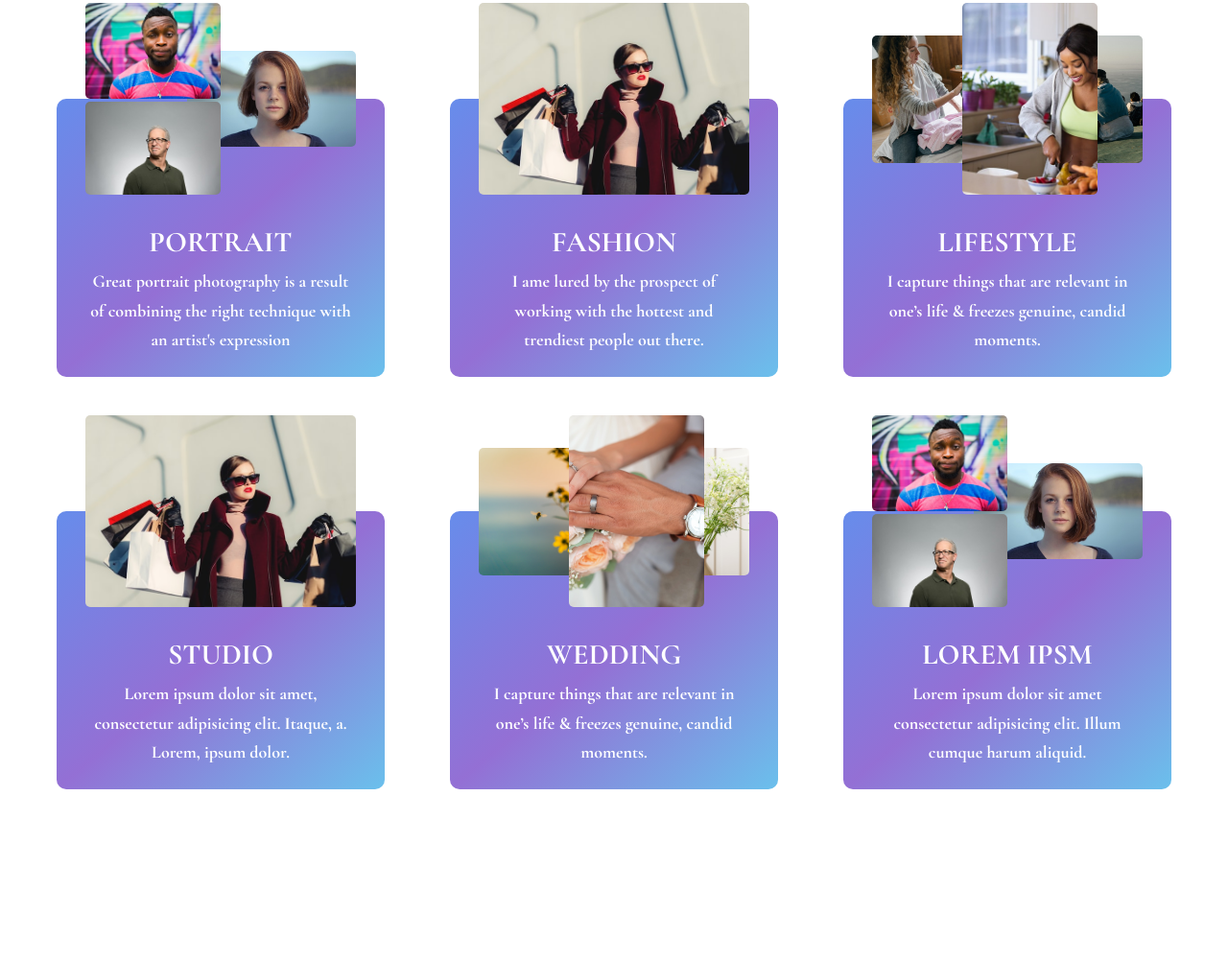
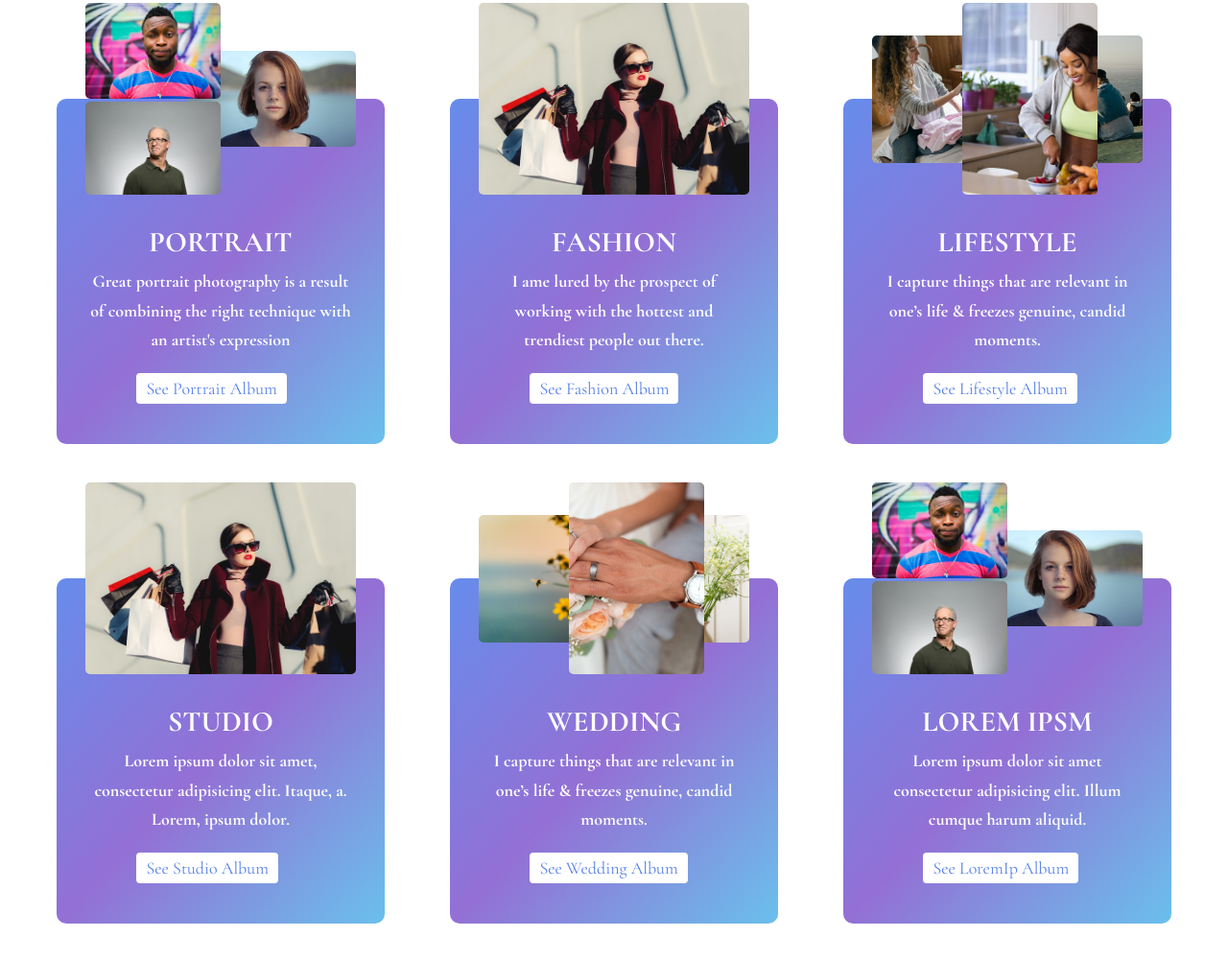
Before and after one commit to oluSammy/photography-Website, a website: page index.html in a window 1280 px wide. Shown: the part 2305-3306 px from the top of the page at 96% size. Before the commit the page ends 3228 px from the top, so only its background shows below. Drawn offline with nearby package versions, Linux system fonts and the light colour scheme; files whose address does not match are found by name.

Commit message:
added button to services card

```diff
--- a/index.html
+++ b/index.html
@@ -90,7 +90,7 @@
                                 I am a photographers and cinematographers and I tell stories with -PICTURES.
                             </p>
                         </div>
-                        <button class="btn btn-next about-content__btn">Learn More</button>
+                        <a class=" btn btn--primary btn-next about-content__btn">Learn More</a>
                     </div>
                     <div class="about-content__pictures">
                         <figure class="about-content__pictures--1">
@@ -153,6 +153,7 @@
                             <p class="card__content--text">
                                 Great portrait photography is a result of combining the right technique with an artist's expression
                             </p>
+                            <a href="#" class="card__content--cta btn btn--secondary">See Portrait Album</a>
                         </div>
                     </div>
                 </div>
@@ -168,6 +169,7 @@
                             <p class="card__content--text">
                                 I ame lured by the prospect of working with the hottest and trendiest people out there.
                             </p>
+                            <a href="#" class="card__content--cta btn btn--secondary">See Fashion Album</a>
                         </div>
                     </div>
                 </div>
@@ -189,6 +191,7 @@
                             <p class="card__content--text">
                                 I capture things that are relevant in one’s life & freezes genuine, candid moments.
                             </p>
+                            <a href="#" class="card__content--cta btn btn--secondary">See Lifestyle Album</a>
                         </div>
                     </div>
                 </div>
@@ -204,6 +207,7 @@
                             <p class="card__content--text">
                                 Lorem ipsum dolor sit amet, consectetur adipisicing elit. Itaque, a. Lorem, ipsum dolor.
                             </p>
+                            <a href="#" class="card__content--cta btn btn--secondary">See Studio Album</a>
                         </div>
                     </div>
                 </div>
@@ -225,6 +229,7 @@
                             <p class="card__content--text">
                                 I capture things that are relevant in one’s life & freezes genuine, candid moments.
                             </p>
+                            <a href="#" class="card__content--cta btn btn--secondary">See Wedding Album</a>
                         </div>
                     </div>
                 </div>
@@ -246,6 +251,7 @@
                             <p class="card__content--text">
                                 Lorem ipsum dolor sit amet consectetur adipisicing elit. Illum cumque harum aliquid.
                             </p>
+                            <a href="#" class="card__content--cta btn btn--secondary">See LoremIp Album</a>
                         </div>
                     </div>
                 </div>
--- a/sass/components/_button.scss
+++ b/sass/components/_button.scss
@@ -1,13 +1,25 @@
 .btn {
     padding: .5rem 1rem;
     font-size: 1.8rem;
-    background: linear-gradient(to right bottom, $color-primary, $color-secondary, $color-tertiary-1);
     border: 2px $color-white;
-    color: $color-white;
     cursor: pointer;
     transition: all .2s;
+    text-decoration: none;
+
+    &--primary {
+        color: $color-white;
+        background: linear-gradient(to right bottom, $color-primary, $color-secondary, $color-tertiary-1);
+
+    }
+
+    &--secondary {
+        background-color: $color-white;
+        color: $color-primary;
+        border-radius: 4px;
+    }
 
     &:hover {
         transform: scale(1.1);
     }
+
 }
--- a/sass/components/_card.scss
+++ b/sass/components/_card.scss
@@ -68,7 +68,7 @@
 
     &__content {
         display: grid;
-        grid-template-rows: 10rem 19rem;
+        grid-template-rows: 10rem 26rem;
 
         background: linear-gradient(to right bottom, rgba($color-primary, .9), rgba($color-secondary, .9), rgba($color-tertiary-1, .9));
         border-radius: 1rem;
@@ -81,6 +81,10 @@
             margin: 7% auto 0 auto;
         }
 
+        &--cta {
+            margin-left: 18%;
+        }
+
         &--header {
             font-size: 3rem;
             text-align: center;
@@ -91,6 +95,7 @@
             font-size: 1.8rem;
             text-align: center;
             font-weight: 700;
+            margin-bottom: 2rem;
         }
     }
 }
```
Also changed, not shown: css/style.css, img/joe_smiyh_photo-contact.jpg (added), 1 other file.
